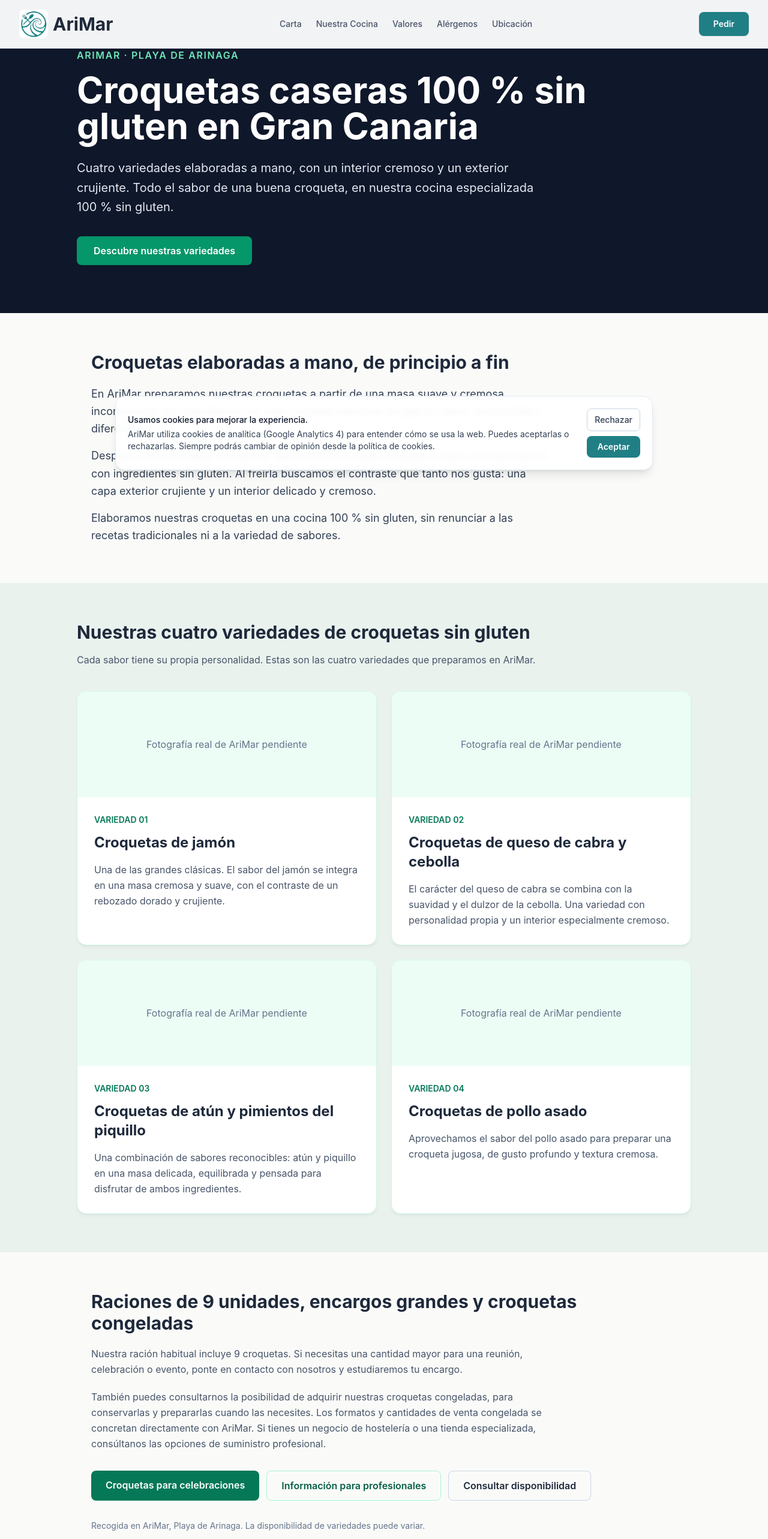
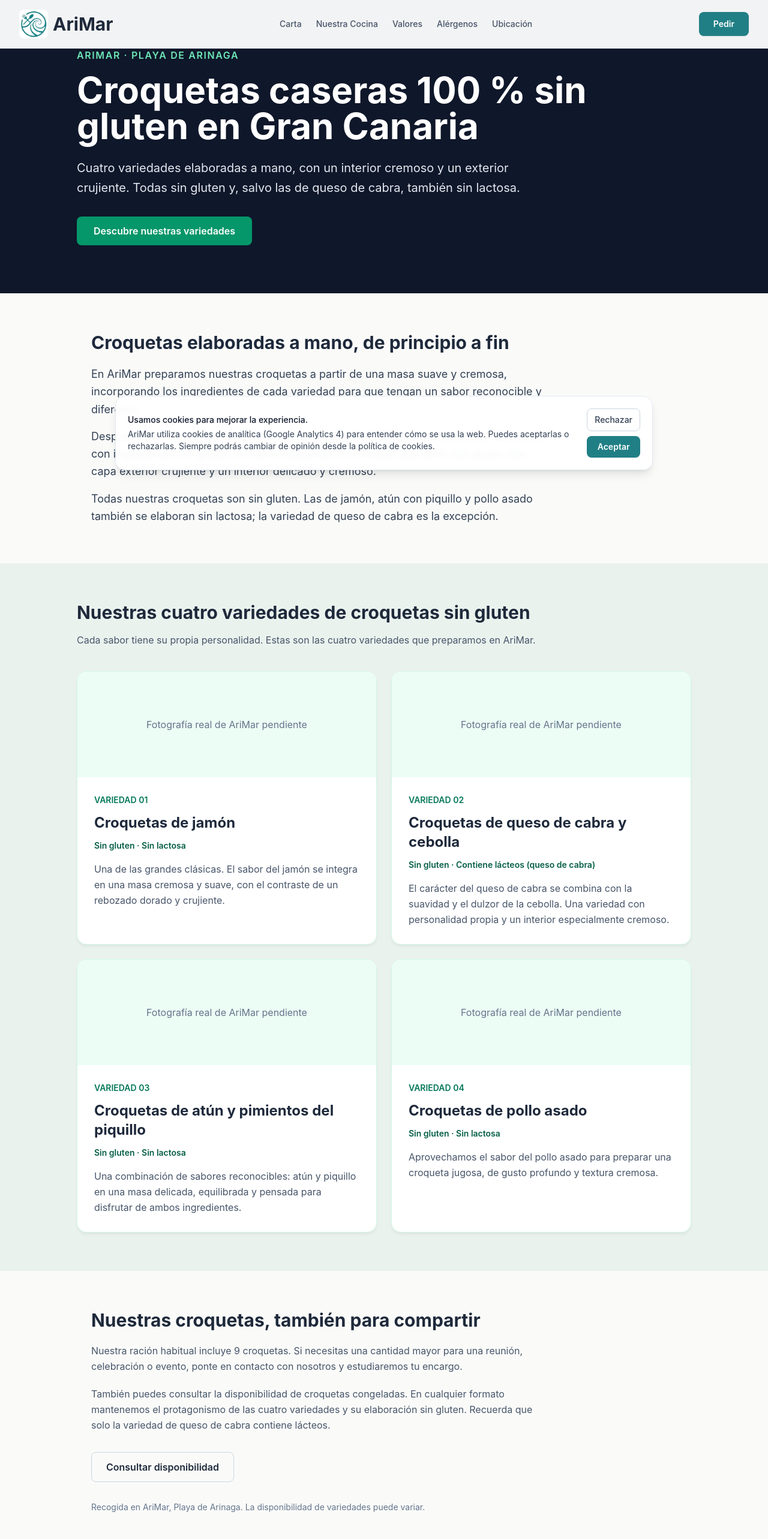
Before and after one commit to talaverilla85/ArimarWeb, a Next.js app: page /croquetas-sin-gluten-gran-canaria in a window 1280 px wide. Shown: the top 2566 px of the page at 60% size. Built offline with nearby package versions, Linux system fonts and the light colour scheme.

Commit message:
Focus croquettes landing page on gluten-free and lactose-free varieties

```diff
--- a/app/croquetas-sin-gluten-gran-canaria/page.tsx
+++ b/app/croquetas-sin-gluten-gran-canaria/page.tsx
@@ -3,15 +3,15 @@
 
 export const metadata: Metadata = {
   title: 'Croquetas caseras 100 % sin gluten en Gran Canaria | AriMar',
-  description: 'Descubre las croquetas artesanas sin gluten de AriMar: jamón, queso de cabra y cebolla, atún y piquillo, y pollo asado. Elaboradas a mano en Playa de Arinaga.',
+  description: 'Descubre las croquetas artesanas sin gluten de AriMar: jamón, queso de cabra y cebolla, atún y piquillo, y pollo asado. Sin lactosa excepto la variedad de queso de cabra. Elaboradas a mano en Playa de Arinaga.',
   alternates: { canonical: '/croquetas-sin-gluten-gran-canaria' },
 }
 
 const variedades = [
-  { nombre: 'Croquetas de jamón', descripcion: 'Una de las grandes clásicas. El sabor del jamón se integra en una masa cremosa y suave, con el contraste de un rebozado dorado y crujiente.' },
-  { nombre: 'Croquetas de queso de cabra y cebolla', descripcion: 'El carácter del queso de cabra se combina con la suavidad y el dulzor de la cebolla. Una variedad con personalidad propia y un interior especialmente cremoso.' },
-  { nombre: 'Croquetas de atún y pimientos del piquillo', descripcion: 'Una combinación de sabores reconocibles: atún y piquillo en una masa delicada, equilibrada y pensada para disfrutar de ambos ingredientes.' },
-  { nombre: 'Croquetas de pollo asado', descripcion: 'Aprovechamos el sabor del pollo asado para preparar una croqueta jugosa, de gusto profundo y textura cremosa.' },
+  { nombre: 'Croquetas de jamón', lactosa: false, descripcion: 'Una de las grandes clásicas. El sabor del jamón se integra en una masa cremosa y suave, con el contraste de un rebozado dorado y crujiente.' },
+  { nombre: 'Croquetas de queso de cabra y cebolla', lactosa: true, descripcion: 'El carácter del queso de cabra se combina con la suavidad y el dulzor de la cebolla. Una variedad con personalidad propia y un interior especialmente cremoso.' },
+  { nombre: 'Croquetas de atún y pimientos del piquillo', lactosa: false, descripcion: 'Una combinación de sabores reconocibles: atún y piquillo en una masa delicada, equilibrada y pensada para disfrutar de ambos ingredientes.' },
+  { nombre: 'Croquetas de pollo asado', lactosa: false, descripcion: 'Aprovechamos el sabor del pollo asado para preparar una croqueta jugosa, de gusto profundo y textura cremosa.' },
 ]
 
 export default function Page() {
@@ -20,7 +20,7 @@
       <div className="max-w-5xl mx-auto">
         <p className="text-emerald-300 font-semibold uppercase tracking-widest mb-4">AriMar · Playa de Arinaga</p>
         <h1 className="text-4xl md:text-6xl font-bold mb-6">Croquetas caseras 100 % sin gluten en Gran Canaria</h1>
-        <p className="text-xl text-slate-200 leading-relaxed max-w-3xl">Cuatro variedades elaboradas a mano, con un interior cremoso y un exterior crujiente. Todo el sabor de una buena croqueta, en nuestra cocina especializada 100 % sin gluten.</p>
+        <p className="text-xl text-slate-200 leading-relaxed max-w-3xl">Cuatro variedades elaboradas a mano, con un interior cremoso y un exterior crujiente. Todas sin gluten y, salvo las de queso de cabra, también sin lactosa.</p>
         <a href="#variedades" className="inline-block mt-8 bg-emerald-600 rounded-lg px-7 py-3 font-semibold">Descubre nuestras variedades</a>
       </div>
     </section>
@@ -29,7 +29,7 @@
       <div className="max-w-3xl space-y-4 text-slate-700 leading-relaxed text-lg">
         <p>En AriMar preparamos nuestras croquetas a partir de una masa suave y cremosa, incorporando los ingredientes de cada variedad para que tengan un sabor reconocible y diferente.</p>
         <p>Después viene el trabajo artesanal: damos forma a cada croqueta a mano y la rebozamos con ingredientes sin gluten. Al freírla buscamos el contraste que tanto nos gusta: una capa exterior crujiente y un interior delicado y cremoso.</p>
-        <p>Elaboramos nuestras croquetas en una cocina 100 % sin gluten, sin renunciar a las recetas tradicionales ni a la variedad de sabores.</p>
+        <p>Todas nuestras croquetas son sin gluten. Las de jamón, atún con piquillo y pollo asado también se elaboran sin lactosa; la variedad de queso de cabra es la excepción.</p>
       </div>
     </section>
     <section id="variedades" className="bg-[#eaf2ee] px-6 py-16">
@@ -41,7 +41,7 @@
             <div className="bg-emerald-50 min-h-44 flex items-center justify-center text-center text-slate-500 p-6">Fotografía real de AriMar pendiente</div>
             <div className="p-7">
               <p className="text-emerald-700 text-sm font-semibold mb-3">VARIEDAD {String(i + 1).padStart(2, '0')}</p>
-              <h3 className="text-2xl font-bold mb-4">{v.nombre}</h3>
+              <h3 className="text-2xl font-bold mb-3">{v.nombre}</h3><p className="text-sm font-semibold text-emerald-800 mb-4">Sin gluten · {v.lactosa ? 'Contiene lácteos (queso de cabra)' : 'Sin lactosa'}</p>
               <p className="text-slate-600 leading-relaxed">{v.descripcion}</p>
             </div>
           </article>)}
@@ -49,12 +49,10 @@
       </div>
     </section>
     <section className="max-w-5xl mx-auto px-6 py-16">
-      <h2 className="text-3xl font-bold mb-5">Raciones de 9 unidades, encargos grandes y croquetas congeladas</h2>
+      <h2 className="text-3xl font-bold mb-5">Nuestras croquetas, también para compartir</h2>
       <p className="text-slate-600 max-w-3xl leading-relaxed mb-5">Nuestra ración habitual incluye 9 croquetas. Si necesitas una cantidad mayor para una reunión, celebración o evento, ponte en contacto con nosotros y estudiaremos tu encargo.</p>
-      <p className="text-slate-600 max-w-3xl leading-relaxed mb-8">También puedes consultarnos la posibilidad de adquirir nuestras croquetas congeladas, para conservarlas y prepararlas cuando las necesites. Los formatos y cantidades de venta congelada se concretan directamente con AriMar. Si tienes un negocio de hostelería o una tienda especializada, consúltanos las opciones de suministro profesional.</p>
+      <p className="text-slate-600 max-w-3xl leading-relaxed mb-8">También puedes consultar la disponibilidad de croquetas congeladas. En cualquier formato mantenemos el protagonismo de las cuatro variedades y su elaboración sin gluten. Recuerda que solo la variedad de queso de cabra contiene lácteos.</p>
       <div className="flex flex-wrap gap-3">
-        <Link href="/comida-para-eventos-gran-canaria" className="rounded-lg bg-emerald-700 text-white px-6 py-3 font-semibold">Croquetas para celebraciones</Link>
-        <Link href="/profesionales" className="rounded-lg border border-emerald-200 px-6 py-3 font-semibold text-emerald-800">Información para profesionales</Link>
         <a href="mailto:info@arimarfoodlab.es?subject=Consulta%20sobre%20croquetas%20AriMar" className="rounded-lg border border-slate-300 px-6 py-3 font-semibold">Consultar disponibilidad</a>
       </div>
       <p className="text-sm text-slate-500 mt-8">Recogida en AriMar, Playa de Arinaga. La disponibilidad de variedades puede variar.</p>
```
